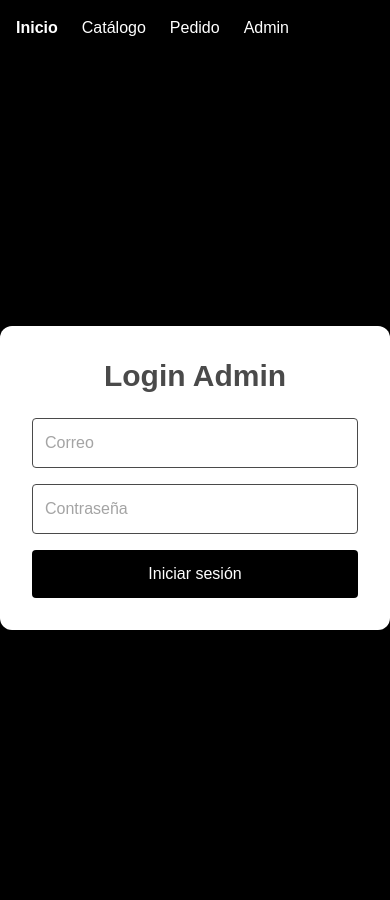
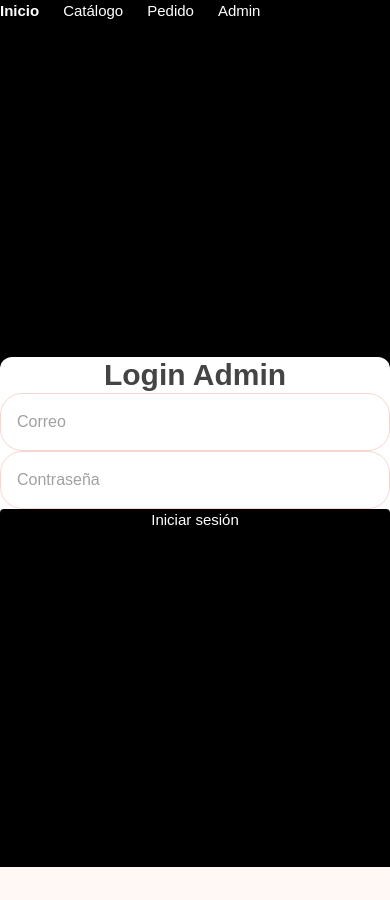
Before and after one commit to erickmd79/tuchis-system, a Next.js app: page /login in a window 390 px wide. After the commit the page ends 867 px from the top, so only its background shows below. Built offline with nearby package versions, Linux system fonts and the light colour scheme; no server answers.

Commit message:
globals css pro responsive

```diff
--- a/src/app/globals.css
+++ b/src/app/globals.css
@@ -1,65 +1,347 @@
 @import "tailwindcss";
 
 :root {
-  --bg-main: #FFF8F1;
-  --bg-soft: #FFFCF8;
 
-  --primary: #18AFC4;
-  --primary-light: #BFE4F2;
+  --bg-main: #FFF8F5;
 
-  --coral: #F9958E;
+  --white-soft: #FFFCFB;
+
+  --cyan-main: #20B8C9;
+  --cyan-hover: #17A7B8;
+
+  --pink-main: #F49B93;
   --pink-soft: #F9DDD9;
 
-  --yellow: #FFD976;
+  --yellow-main: #FFD56B;
 
-  --cream: #F7EBD8;
+  --mint-main: #BEE9E8;
 
-  --text-main: #4A4A4A;
+  --text-main: #444444;
+  --text-soft: #777777;
+
+  --border-soft: #F8D6D0;
+
+  --shadow-soft:
+    0 10px 35px rgba(0,0,0,.06);
+
+  --radius-main: 28px;
 }
 
+* {
+  box-sizing: border-box;
+  padding: 0;
+  margin: 0;
+}
+
+html,
 body {
   background: var(--bg-main);
   color: var(--text-main);
   font-family: Arial, Helvetica, sans-serif;
+  overflow-x: hidden;
+  scroll-behavior: smooth;
 }
 
-/* TARJETAS */
-.card-soft {
-  background: var(--bg-soft);
-  border-radius: 28px;
-  padding: 24px;
-  box-shadow: 0 10px 30px rgba(0,0,0,0.06);
+/* SCROLL */
+
+::-webkit-scrollbar {
+  width: 10px;
 }
 
-/* BOTONES */
+::-webkit-scrollbar-track {
+  background: #FFF;
+}
+
+::-webkit-scrollbar-thumb {
+  background: #F4C7C3;
+  border-radius: 999px;
+}
+
+/* LINKS */
+
+a {
+  text-decoration: none;
+  color: inherit;
+}
+
+/* CONTAINERS */
+
+.container-soft {
+  width: 100%;
+  max-width: 1450px;
+  margin: auto;
+}
+
+/* TITLES */
+
+.title-main {
+  font-size: clamp(2rem, 5vw, 4rem);
+  font-weight: 800;
+  color: var(--cyan-main);
+  line-height: 1;
+}
+
+.title-soft {
+  font-size: clamp(1.5rem, 4vw, 2.5rem);
+  font-weight: 700;
+  color: var(--cyan-main);
+}
+
+.text-soft {
+  color: var(--text-soft);
+}
+
+/* CARDS */
+
+.card-soft {
+  background: var(--white-soft);
+  border-radius: var(--radius-main);
+  border: 1px solid var(--border-soft);
+  box-shadow: var(--shadow-soft);
+  padding: 24px;
+}
+
+.card-hover {
+  transition: .25s ease;
+}
+
+.card-hover:hover {
+  transform: translateY(-4px);
+}
+
+/* BUTTONS */
+
 .btn-primary {
-  background: var(--primary);
+  background: var(--cyan-main);
   color: white;
-  border-radius: 16px;
-  padding: 10px 18px;
-  font-weight: 600;
+  border: none;
+  border-radius: 22px;
+  padding: 14px 24px;
+  font-weight: 700;
+  cursor: pointer;
+  transition: .2s ease;
+}
+
+.btn-primary:hover {
+  background: var(--cyan-hover);
 }
 
 .btn-coral {
-  background: var(--coral);
+  background: var(--pink-main);
   color: white;
-  border-radius: 16px;
-  padding: 10px 18px;
-  font-weight: 600;
+  border: none;
+  border-radius: 22px;
+  padding: 14px 24px;
+  font-weight: 700;
+  cursor: pointer;
+  transition: .2s ease;
 }
 
-.btn-yellow {
-  background: var(--yellow);
-  color: var(--text-main);
-  border-radius: 16px;
-  padding: 10px 18px;
-  font-weight: 600;
+.btn-coral:hover {
+  opacity: .9;
 }
 
 .btn-soft {
   background: var(--pink-soft);
   color: var(--text-main);
-  border-radius: 16px;
-  padding: 10px 18px;
-  font-weight: 600;
+  border: none;
+  border-radius: 22px;
+  padding: 14px 24px;
+  font-weight: 700;
+  cursor: pointer;
 }
+
+.btn-yellow {
+  background: var(--yellow-main);
+  color: #444;
+  border: none;
+  border-radius: 22px;
+  padding: 14px 24px;
+  font-weight: 700;
+  cursor: pointer;
+}
+
+/* INPUTS */
+
+.input-soft,
+select,
+textarea,
+input {
+  width: 100%;
+  border: 1px solid var(--border-soft);
+  background: white;
+  border-radius: 22px;
+  padding: 16px;
+  outline: none;
+  font-size: 16px;
+  transition: .2s ease;
+}
+
+input:focus,
+textarea:focus,
+select:focus {
+  border-color: var(--cyan-main);
+  box-shadow:
+    0 0 0 4px rgba(32,184,201,.12);
+}
+
+/* TABLES */
+
+.table-soft {
+  width: 100%;
+  border-collapse: collapse;
+}
+
+.table-soft th {
+  background: var(--pink-soft);
+  padding: 16px;
+  text-align: left;
+}
+
+.table-soft td {
+  padding: 16px;
+  border-bottom:
+    1px solid var(--border-soft);
+}
+
+/* BADGES */
+
+.badge-soft {
+  padding: 8px 14px;
+  border-radius: 999px;
+  font-size: 14px;
+  font-weight: 700;
+}
+
+.badge-pending {
+  background: #E5E7EB;
+}
+
+.badge-paid {
+  background: var(--mint-main);
+}
+
+.badge-warning {
+  background: var(--yellow-main);
+}
+
+.badge-delivered {
+  background: var(--pink-main);
+  color: white;
+}
+
+/* GRIDS */
+
+.grid-auto {
+
+  display: grid;
+
+  grid-template-columns:
+    repeat(
+      auto-fit,
+      minmax(280px, 1fr)
+    );
+
+  gap: 24px;
+}
+
+/* IMAGES */
+
+.img-cover {
+  width: 100%;
+  object-fit: cover;
+  border-radius: 24px;
+}
+
+/* MOBILE */
+
+@media (max-width: 768px) {
+
+  body {
+    font-size: 15px;
+  }
+
+  .card-soft {
+    padding: 18px;
+    border-radius: 24px;
+  }
+
+  .btn-primary,
+  .btn-coral,
+  .btn-soft,
+  .btn-yellow {
+    width: 100%;
+    text-align: center;
+    padding: 16px;
+  }
+
+  .mobile-stack {
+    display: flex;
+    flex-direction: column;
+  }
+
+  .mobile-scroll {
+    overflow-x: auto;
+  }
+
+  .mobile-center {
+    text-align: center;
+  }
+
+  .mobile-grid-1 {
+    grid-template-columns: 1fr !important;
+  }
+
+  .mobile-hidden {
+    display: none;
+  }
+}
+
+/* ANIMATIONS */
+
+.fade-in {
+  animation: fadeIn .35s ease;
+}
+
+@keyframes fadeIn {
+
+  from {
+    opacity: 0;
+    transform: translateY(8px);
+  }
+
+  to {
+    opacity: 1;
+    transform: translateY(0);
+  }
+}
+
+/* FLOATING */
+
+.floating-panel {
+  position: fixed;
+  bottom: 20px;
+  left: 50%;
+  transform: translateX(-50%);
+  z-index: 999;
+}
+
+/* GLASS EFFECT */
+
+.glass-soft {
+  backdrop-filter: blur(14px);
+  background:
+    rgba(255,255,255,.72);
+}
+
+/* SHADOWS */
+
+.shadow-soft {
+  box-shadow: var(--shadow-soft);
+}
+
+/* ROUNDED */
+
+.rounded-soft {
+  border-radius: var(--radius-main);
+}
```
